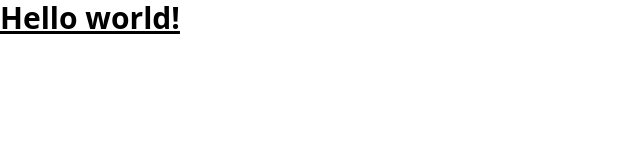
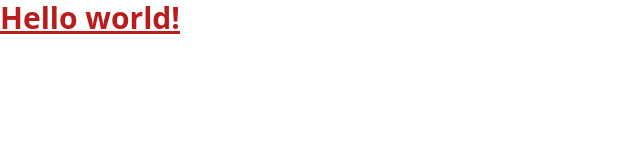
Before and after one commit to Erjankydyrov/enterkgtemplate, a website: page index.html in a window 1280 px wide. Shown: the whole page, without its empty margins (0-640 px from the left). Drawn offline with Linux system fonts and the light colour scheme.

Commit message:
added styles for h1

```diff
--- a/index.html
+++ b/index.html
@@ -8,7 +8,7 @@
   <link rel="stylesheet" href="./dist/output.css">
 </head>
 <body>
-  <h1 class="text-3xl font-bold underline">
+  <h1 class="text-3xl font-bold underline text-red-700">
     Hello world!
   </h1>
 </body>
```
Also changed, not shown: dist/output.css.
